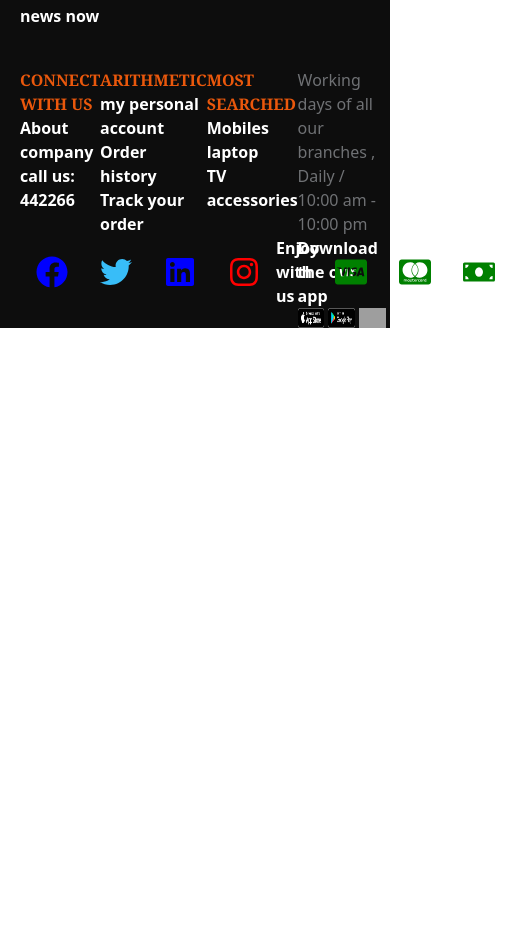
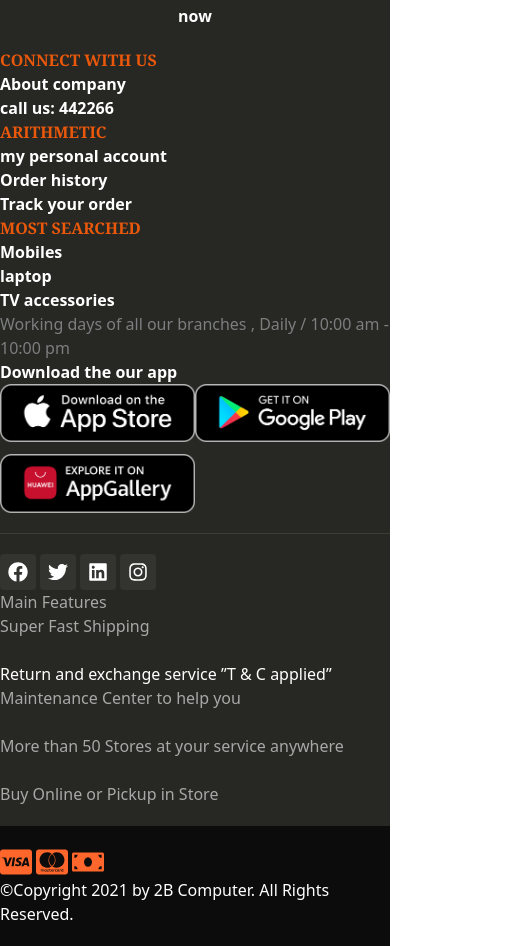
Before and after one commit to eslamsobhy/ecommerce-front-end, a React (Vite) app: page / in a window 390 px wide. Shown: the part 3242-4188 px from the top of the page, 511 px wide, since content can reach past the window. Before the commit the page ends 3570 px from the top, so only its background shows below. Built offline with nearby package versions, Linux system fonts and the light colour scheme; grey boxes are pictures that could not be loaded.

Commit message:
restyling with responsive

```diff
--- a/src/components/Footer.jsx
+++ b/src/components/Footer.jsx
@@ -14,20 +14,18 @@ import {
 const Footer = () => {
   return (
     <>
-      <footer className=" bg-black bg-opacity-95 ">
-        <div className="flex flex-col items-center justify-center  px-5 m-auto">
-          <div className=" flex flex-col justify-center py-5 ">
+      <footer className="bg-[#272723]">
+        <header className=" flex flex-col justify-center py-5 ">
           <h1 className="text-center text-white font-extrabold ">
             BE THE FIRST TO KNOW
           </h1>
 
-            <h3 className="text-white font-bold ">
+          <h3 className="text-white font-bold text-center ">
             Subscribe and know all the new offers and news now
           </h3>
-          </div>
-
-          <div className="flex justify-between w-full m-auto py-5 ">
-            <div className=" h-32 w-1/3">
+        </header>
+        <section className="grid grid-cols-4 pb-5 border-b  border-[#3d3d38] ">
+          <div className="col-span-4 md:col-span-1">
             <h2 className="text-orange-600 font-serif font-extrabold">
               CONNECT WITH US
             </h2>
@@ -38,10 +36,7 @@ const Footer = () => {
             <p className="text-white font-bold ">call us: 442266</p>
 
           </div>
-
-            <div className="w-4"></div>
-
-            <div className=" h-32 w-1/3">
+          <div className="col-span-4 md:col-span-1">
             <h2 className="text-orange-600 font-serif font-extrabold">
               ARITHMETIC
             </h2>
@@ -52,10 +47,7 @@ const Footer = () => {
 
             <p className="text-white font-bold ">Track your order</p>
           </div>
-
-            <div className="w-4"></div>
-
-            <div className=" h-32 w-1/3">
+          <div className="col-span-4 md:col-span-1 ">
             <h2 className="text-orange-600 font-serif font-extrabold">
               MOST SEARCHED
             </h2>
@@ -67,99 +59,79 @@ const Footer = () => {
             <p className="text-white font-bold ">TV accessories</p>
           </div>
 
-            <div className="w-4"></div>
-
-            <div className=" h-32 w-1/3">
+          <div className="col-span-4 md:col-span-1">
             <p className="text-gray-300 text-opacity-50">
               Working days of all our branches , Daily / 10:00 am - 10:00 pm{" "}
             </p>
 
             <p className="text-white font-bold ">Download the our app </p>
 
-              <div className=" w-1/3 flex gap-1 ">
+            <div className="grid  grid-cols-2 mx-auto gap-y-3">
+              <div className=" max-w-[240px] ">
                 <img src="../../public/apple_new.png"></img>
-
+              </div>
+              <div className=" max-w-[240px] ">
                 <img src="../../public/google_new.png"></img>
-
-                <img src="../../public//huawei_new.png"></img>
+              </div>
+              <div className=" max-w-[240px] ">
+                <img src="../../public/huawei_new.png"></img>
               </div>
             </div>
           </div>
-
-          <div className=" flex justify-between items-center w-full py-5 ">
-            <div className="w-4"></div>
-
-            <div className=" h-fit w-fit ">
-              <ul className=" flex flex-row">
-                <li className="px-4 py-2">
-                  <a href="https://www.facebook.com/">
-                    {" "}
-                    <FaFacebook size={32} color="blue" />{" "}
+        </section>
+        <section className="grid grid-cols-4 py-5">
+          <div className="col-span-4 md:col-span-1">
+            <div className="flex gap-x-1 ">
+              <a href="https://www.facebook.com/" className="bg-[#33332f] hover:bg-[#4267B2] p-2 rounded">
+                <FaFacebook size={20} color="white" />
               </a>
-                </li>
-
-                <li className="px-4 py-2">
-                  <a href="https://twitter.com/">
-                    {" "}
-                    <FaTwitter size={32} color="#38bdf8" />{" "}
+              <a href="https://twitter.com/" className=" bg-[#33332f] hover:bg-[#1DA1F2] p-2 rounded">
+                <FaTwitter size={20} color="white" />
               </a>
-                </li>
-
-                <li className="px-4 py-2">
-                  <a href="https://www.linkedin.com/">
-                    {" "}
-                    <FaLinkedin size={32} color="blue" />{" "}
+              <a href="https://www.linkedin.com/" className="bg-[#33332f] hover:bg-[#2867B2] p-2 rounded">
+                <FaLinkedin size={20} color="white" />
               </a>
-                </li>
-
-                <li className="px-4 py-2">
-                  <a href="https://www.instagram.com/">
-                    {" "}
-                    <FaInstagram size={32} color="red" />{" "}
+              <a href="https://www.instagram.com/" className="bg-[#33332f] hover:bg-gradient-to-br from-pink-500 via-purple-600 to-yellow-400 p-2 rounded">
+                <FaInstagram size={20} color="white" />
               </a>
-                </li>
-              </ul>
-            </div>
-
-            <div className="w-4"></div>
-
-            <div className=" h-fit w-fit">
-              <h2 className="text-white font-bold ">Enjoy with us</h2>
-            </div>
-
-            <div className="w-4"></div>
-
-            <div className=" h-fit w-fit">
-              <ul className="flex flex-row">
-                <li className="px-4 py-2">
-                  <a href="https://www.facebook.com/">
-                    {" "}
-                    <FaCcVisa size={32} color="green" />{" "}
-                  </a>
-                </li>
-
-                <li className="px-4 py-2">
-                  <a href="https://twitter.com/">
-                    {" "}
-                    <FaCcMastercard size={32} color="green" />{" "}
-                  </a>
-                </li>
-
-                <li className="px-4 py-2">
-                  <a href="https://www.linkedin.com/">
-                    {" "}
-                    <FaMoneyBill size={32} color="green" />{" "}
-                  </a>
-                </li>
-              </ul>
-            </div>
-
-            <div className="w-4"></div>
             </div>
           </div>
-
+          <div className="col-span-4 md:col-span-1">
+            <p className=" text-[#A8A8A8]">Main Features</p>
+          </div>
+          <div className="col-span-4 md:col-span-1">
+            <p className=" text-[#A8A8A8]">Super Fast Shipping</p>
+            <br />
+            <p className=" text-white">Return and exchange service ”T & C applied”</p>
+          </div>
+          <div className="col-span-4 md:col-span-1">
+            <p className=" text-[#A8A8A8]">Maintenance Center to help you</p>
+            <br />
+            <p className=" text-[#A8A8A8]">More than 50 Stores at your service anywhere</p>
+            <br />
+            <p className=" text-[#A8A8A8]">Buy Online or Pickup in Store </p>
+          </div>
+        </section>
+        <section className="grid grid-cols-2 py-5 bg-[#0c0c0c]">
+          <div className="col-span-2 md:col-span-1">
+            <div className="flex gap-x-1 ">
+              <a href="https://eg.visamiddleeast.com/en_EG">
+                <FaCcVisa size={32} color="#FF662B" />
+              </a>
+              <a href="https://www.mastercard.us/en-us.html">
+                <FaCcMastercard size={32} color="#FF662B" />
+              </a>
+              <a href="https://www.parliament.uk/site-information/glossary/money-bills/">
+                <FaMoneyBill size={32} color="#FF662B" />
+              </a>
+            </div>
+          </div>
+          <div className="col-span-2 md:col-span-1">
+            <p className="text-white">©Copyright 2021 by 2B Computer. All Rights Reserved.</p>
+          </div>
+        </section>
+      </footer>
       <BackToTopButton />
-      </footer>
     </>
   );
 };
```
Lines whose indentation alone changed are shown as unchanged.
